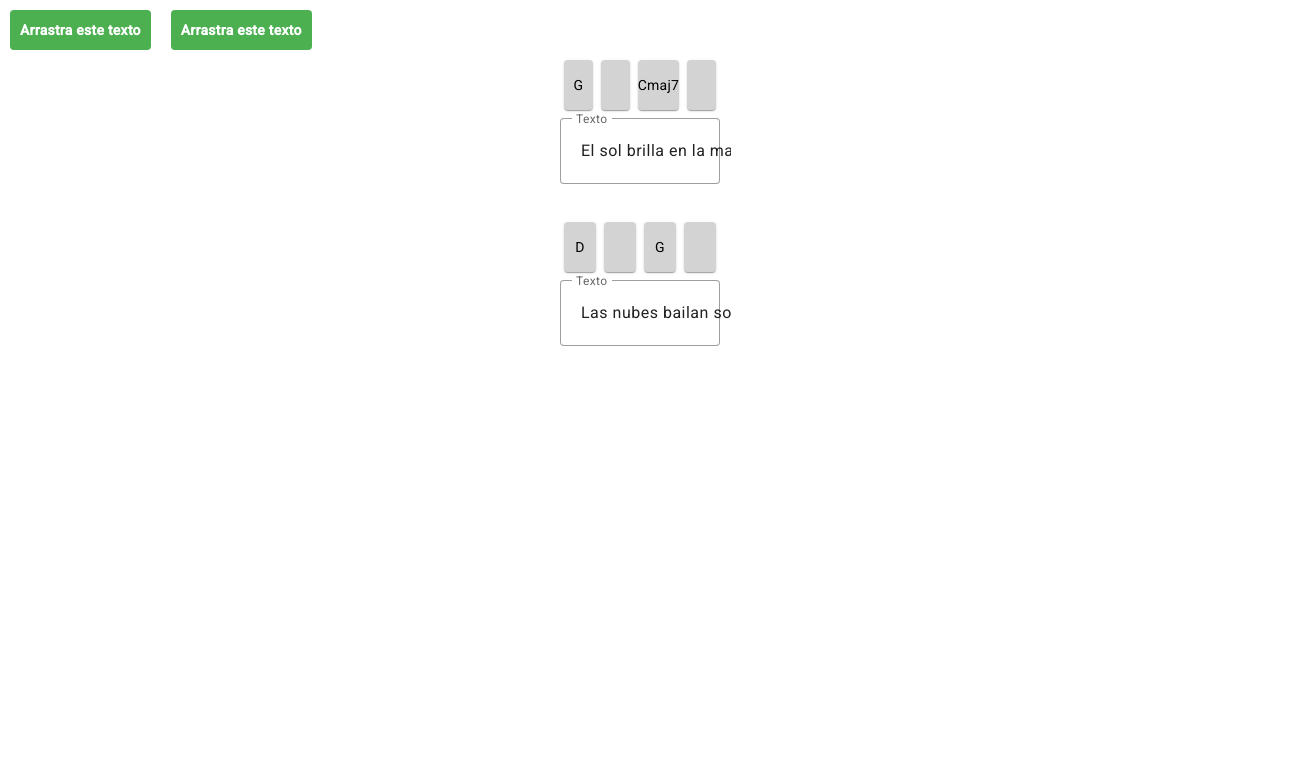
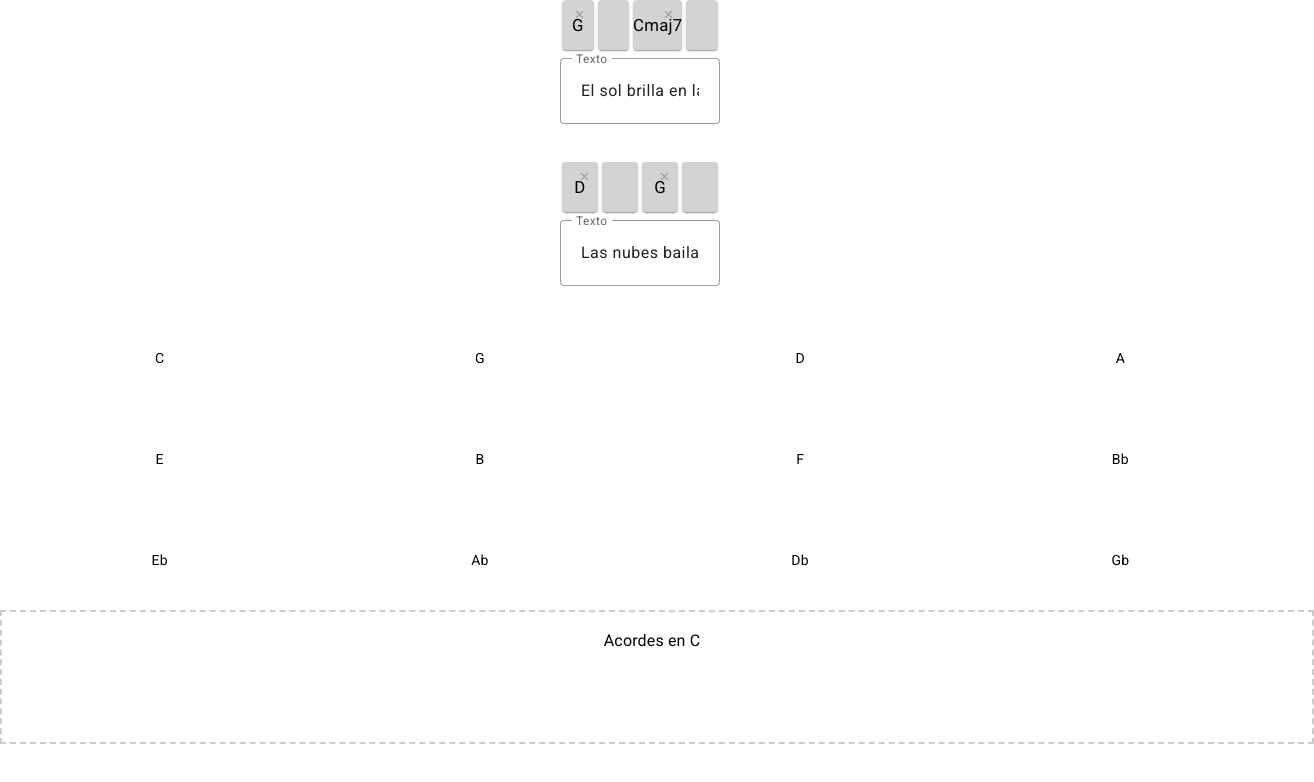
Before and after one commit to MarcosR109/TFG_front_pruebas, an Angular app: page / in a window 1280 px wide. Shown: the top 782 px of the page, 1314 px wide, since content can reach past the window. Built offline with nearby package versions, Linux system fonts and the light colour scheme.

Commit message:
añadiendo slider para acordes

```diff
--- a/src/app/app.component.html
+++ b/src/app/app.component.html
@@ -1 +1,2 @@
 <app-cancion></app-cancion>
+<app-chord-slider></app-chord-slider>
--- a/src/app/app.component.ts
+++ b/src/app/app.component.ts
@@ -9,6 +9,7 @@ import { SquareComponent } from './square/square.component';
 import { TextinputComponent } from './textinput/textinput.component';
 import { TextBoxesComponent } from './text-boxes/text-boxes.component';
 import { CancionComponent } from './cancion/cancion.component';
+import { ChordSliderComponent } from './cancion/chord-slider/chord-slider.component';
 
 @Component({
   selector: 'app-root',
@@ -23,6 +24,7 @@ import { CancionComponent } from './cancion/cancion.component';
     TextinputComponent,
     TextBoxesComponent,
     CancionComponent,
+    ChordSliderComponent,
   ],
   templateUrl: './app.component.html',
   styleUrls: ['./app.component.css'],
--- /dev/null
+++ b/src/app/cancion/chord-slider/chord-slider.component.css
@@ -0,0 +1,31 @@
+.container {
+  display: flex;
+  flex-direction: column;
+  align-items: center;
+  gap: 20px;
+}
+
+.chords-container,
+.selection-container {
+  display: flex;
+  flex-wrap: wrap;
+  gap: 10px;
+  border: 2px dashed #ccc;
+  padding: 15px;
+  width: 100%;
+  min-height: 80px;
+  justify-content: center;
+}
+
+.chord {
+  padding: 10px 15px;
+  background: #673ab7;
+  color: white;
+  border-radius: 5px;
+  cursor: grab;
+  user-select: none;
+}
+
+.chord.selected {
+  background: #ff9800;
+}
--- /dev/null
+++ b/src/app/cancion/chord-slider/chord-slider.component.html
@@ -0,0 +1,26 @@
+<!-- Selección de tonalidades en forma de grid -->
+<div class="tonalidades-container">
+  <mat-grid-list cols="4" rowHeight="100px">
+    <mat-grid-tile
+      *ngFor="let tonalidad of tonalidades"
+      (click)="selectTonalidad(tonalidad)"
+      [class.selected]="tonalidad === selectedTonalidad"
+    >
+      <div class="tile-content">
+        {{ tonalidad }}
+      </div>
+    </mat-grid-tile>
+  </mat-grid-list>
+</div>
+
+<!-- Visualización de los acordes para la tonalidad seleccionada -->
+<div class="chords-container">
+  <h3>Acordes en {{ selectedTonalidad }}</h3>
+  <mat-grid-list cols="7" rowHeight="100px">
+    <mat-grid-tile *ngFor="let chord of acordes" cdkDrag>
+      <div class="tile-content">
+        {{ chord }}
+      </div>
+    </mat-grid-tile>
+  </mat-grid-list>
+</div>
--- /dev/null
+++ b/src/app/cancion/chord-slider/chord-slider.component.ts
@@ -0,0 +1,59 @@
+import { Component } from '@angular/core';
+import { acordesPorTonalidad } from '../utils';
+import { NgModule } from '@angular/core';
+import { BrowserModule } from '@angular/platform-browser';
+import { BrowserAnimationsModule } from '@angular/platform-browser/animations';
+import { MatTableModule } from '@angular/material/table';
+import { DragDropModule } from '@angular/cdk/drag-drop';
+import { CommonModule } from '@angular/common';
+import { CdkDragDrop, copyArrayItem } from '@angular/cdk/drag-drop';
+import { MatFormFieldModule } from '@angular/material/form-field';
+import { MatSelect, MatSelectModule } from '@angular/material/select';
+import { FormsModule } from '@angular/forms';
+import { MatGridListModule } from '@angular/material/grid-list';
+
+@Component({
+  selector: 'app-chord-slider',
+  imports: [
+    MatTableModule,
+    DragDropModule,
+    CommonModule,
+    MatFormFieldModule,
+    MatSelectModule,
+    CommonModule,
+    MatSelect,
+    FormsModule,
+    MatGridListModule,
+  ],
+  templateUrl: './chord-slider.component.html',
+  styleUrls: ['./chord-slider.component.css'],
+})
+export class ChordSliderComponent {
+  tonalidades = Object.keys(acordesPorTonalidad); // Lista de tonalidades
+  selectedTonalidad: string = this.tonalidades[0]; // Tonalidad seleccionada por defecto
+  acordes: string[] = []; // Acordes de la tonalidad seleccionada
+  acordesSeleccionados: string[] = []; // Acordes que el usuario arrastra
+
+  constructor() {
+    this.actualizarAcordes();
+  }
+
+  // Actualiza la lista de acordes cuando cambia la tonalidad
+  actualizarAcordes(): void {
+    this.acordes = Object.values(acordesPorTonalidad[this.selectedTonalidad]);
+  }
+
+  // Maneja el evento de arrastre y copia el acorde al área de selección
+  drop(event: CdkDragDrop<string[]>): void {
+    copyArrayItem(
+      event.previousContainer.data,
+      this.acordesSeleccionados,
+      event.previousIndex,
+      this.acordesSeleccionados.length
+    );
+  }
+  selectTonalidad(tonalidad: string): void {
+    this.selectedTonalidad = tonalidad;
+    this.acordes = Object.values(acordesPorTonalidad[this.selectedTonalidad]);
+  }
+}
--- /dev/null
+++ b/src/app/cancion/utils.ts
@@ -0,0 +1,142 @@
+interface AcordesPorTonalidad {
+  [tonalidad: string]: {
+    [grado: number]: string;
+  };
+}
+export const acordesPorTonalidad: AcordesPorTonalidad = {
+  C: {
+    1: 'C',
+    2: 'Dm',
+    3: 'Em',
+    4: 'F',
+    5: 'G',
+    6: 'Am',
+    7: 'Bdim',
+  },
+  G: {
+    1: 'G',
+    2: 'Am',
+    3: 'Bm',
+    4: 'C',
+    5: 'D',
+    6: 'Em',
+    7: 'F#dim',
+  },
+  D: {
+    1: 'D',
+    2: 'Em',
+    3: 'F#m',
+    4: 'G',
+    5: 'A',
+    6: 'Bm',
+    7: 'C#dim',
+  },
+  A: {
+    1: 'A',
+    2: 'Bm',
+    3: 'C#m',
+    4: 'D',
+    5: 'E',
+    6: 'F#m',
+    7: 'G#dim',
+  },
+  E: {
+    1: 'E',
+    2: 'F#m',
+    3: 'G#m',
+    4: 'A',
+    5: 'B',
+    6: 'C#m',
+    7: 'D#dim',
+  },
+  B: {
+    1: 'B',
+    2: 'C#m',
+    3: 'D#m',
+    4: 'E',
+    5: 'F#',
+    6: 'G#m',
+    7: 'A#dim',
+  },
+  F: {
+    1: 'F',
+    2: 'Gm',
+    3: 'Am',
+    4: 'Bb',
+    5: 'C',
+    6: 'Dm',
+    7: 'Edim',
+  },
+  Bb: {
+    1: 'Bb',
+    2: 'Cm',
+    3: 'Dm',
+    4: 'Eb',
+    5: 'F',
+    6: 'Gm',
+    7: 'Adim',
+  },
+  Eb: {
+    1: 'Eb',
+    2: 'Fm',
+    3: 'Gm',
+    4: 'Ab',
+    5: 'Bb',
+    6: 'Cm',
+    7: 'Ddim',
+  },
+  Ab: {
+    1: 'Ab',
+    2: 'Bbm',
+    3: 'Cm',
+    4: 'Db',
+    5: 'Eb',
+    6: 'Fm',
+    7: 'Gdim',
+  },
+  Db: {
+    1: 'Db',
+    2: 'Ebm',
+    3: 'Fm',
+    4: 'Gb',
+    5: 'Ab',
+    6: 'Bbm',
+    7: 'Cdim',
+  },
+  Gb: {
+    1: 'Gb',
+    2: 'Abm',
+    3: 'Bbm',
+    4: 'Cb',
+    5: 'Db',
+    6: 'Ebm',
+    7: 'Fdim',
+  },
+};
+
+export const variaciones = [
+  '5', // Power chord (C5)
+  '6', // Sexta agregada (C6)
+  '69', // Sexta con novena (C69)
+  '7b5', // Séptima con quinta disminuida (C7b5)
+  '7#5', // Séptima con quinta aumentada (C7#5)
+  'b5', // Quinto disminuido (C7b5 o parte de acordes alterados)
+  '#5', // Quinto aumentado (Caug o C+)
+  'b9', // Novena disminuida (C7b9 o parte de acordes alterados)
+  '#9', // Novena aumentada (C7#9 o parte de acordes alterados)
+  'b13', // Treceava disminuida (C7b13 o parte de acordes alterados)
+  '#13', // Treceava aumentada (C7#13 o parte de acordes alterados)
+  'maj7', // Séptima mayor (Cmaj7)
+  'm7', // Séptima menor (Cm7)
+  '7', // Séptima dominante (C7)
+  'm', // Acorde menor (Cm)
+  'aug', // Acorde aumentado (Caug o C+)
+  'dim', // Acorde disminuido (Cdim)
+  'sus2', // Suspensión 2 (Csus2)
+  'sus4', // Suspensión 4 (Csus4)
+  'add9', // Acorde con novena añadida (Cadd9)
+  'maj9', // Novena mayor (Cmaj9)
+  'm9', // Novena menor (Cm9)
+  '11', // Acorde con 11 (C11)
+  '13', // Treceava (C13)
+];
--- a/src/app/text-boxes/text-boxes.component.css
+++ b/src/app/text-boxes/text-boxes.component.css
@@ -13,7 +13,6 @@
   gap: 8px;
 }
 
-/* Los cuadrados toman el mismo ancho de maxWidth */
 .square-container {
   display: flex;
   justify-content: space-between;
@@ -21,50 +20,77 @@
 }
 
 .square {
-  width: 25%;
-  height: 40px;
-  background-color: #ddd;
-  display: flex;
-  align-items: center;
-  justify-content: center;
-  border-radius: 4px;
-}
-
-/* El mat-form-field y los inputs mantienen el mismo tamaño */
-.input-field {
+  position: relative; /* Necesario para posicionar el botón de forma absoluta */
   width: 100%;
-}
-.input-field input {
-  width: 100%;
-  text-align: left; /* Justifica el texto a la izquierda */
-  padding: 5px;
-  border: 1px solid #ccc;
-  box-sizing: border-box;
-}
-.drag-item {
-  display: inline-block;
-  padding: 10px;
-  margin: 10px;
-  background-color: #4caf50;
-  color: white;
-  font-weight: bold;
-  cursor: move;
-  border-radius: 4px;
-}
-.square {
-  width: 50rem; /* Tamaño fijo */
   height: 50px;
   background-color: lightgray;
   display: flex;
   justify-content: center;
   align-items: center;
-  margin: 0 4px;
+  margin: 0 2px;
   cursor: pointer;
   border-radius: 4px;
 }
 
+.delete-button {
+  position: absolute; /* Posicionamiento absoluto */
+  top: 4px; /* Ajusta la posición vertical */
+  right: 4px; /* Ajusta la posición horizontal */
+  background: none;
+  border: none;
+  padding: 0;
+  margin: 0;
+  width: 20px; /* Tamaño del botón */
+  height: 20px; /* Tamaño del botón */
+  display: flex;
+  align-items: center;
+  justify-content: center;
+  cursor: pointer;
+}
+
+.delete-button svg {
+  width: 15px; /* Tamaño del ícono */
+  height: 15px; /* Tamaño del ícono */
+}
+
+.delete-button:hover svg {
+  fill: #ff4444; /* Cambia el color al pasar el mouse */
+}
+
 .square-content {
-  font-size: 1em;
+  font-size: 1.2em;
   text-align: center;
-  min-width: 100%; /* Asegura que no cambie de tamaño */
 }
+
+.input-field {
+  width: 100%;
+}
+
+.input-field input {
+  width: 100%;
+  text-align: left;
+  padding: 5px;
+  border: 1px solid #ccc;
+  box-sizing: border-box;
+}
+
+.acorde-input {
+  width: 90px; /* Ajusta el tamaño según necesites */
+  font-size: 0.9em; /* Tamaño de fuente más pequeño */
+}
+
+.acorde-input .mat-form-field-wrapper {
+  padding: 5px; /* Elimina el padding interno */
+}
+
+.acorde-input .mat-form-field-outline {
+  border-radius: 3px; /* Bordes redondeados */
+}
+
+.acorde-input .mat-input-element {
+  text-align: center; /* Centra el texto */
+  padding: 4px; /* Ajusta el padding */
+}
+::ng-deep .mat-form-field-appearance-outline .mat-form-field-outline {
+  height: 30px; /* Reduce la altura del input */
+}
--- a/src/app/text-boxes/text-boxes.component.html
+++ b/src/app/text-boxes/text-boxes.component.html
@@ -1,13 +1,5 @@
-<div class="drag-item" cdkDrag [cdkDragData]="'Texto corto'">
-  Arrastra este texto
-</div>
-<div #el class="drag-item" cdkDrag [cdkDragData]="'Texto corto'">
-  Arrastra este texto
-</div>
-
 <div class="grid-container">
-  <!-- Contenedor de cuadrados (todos tendrán el mismo ancho) -->
-  <div *ngFor="let linea of lines; let lineIndex = index" class="input-group">
+  <div *ngFor="let linea of lines" class="input-group">
     <div class="square-container" [style.width]="maxWidth">
       <mat-card
         class="square"
@@ -15,27 +7,39 @@
         cdkDropList
         [cdkDropListData]="acorde"
       >
-        <div class="square-content" cdkDrag [cdkDragData]="acorde.acorde">
-          {{ (acorde?.acorde || "") + (acorde?.variacion || "") }}
+        <!-- Botón "x" para limpiar el contenido textual (solo visible si hay contenido) -->
+        <button
+          *ngIf="acorde.acorde"
+          class="delete-button"
+          (click)="eliminarAcorde(linea.nLinea, squareIndex)"
+        >
+          <svg
+            xmlns="http://www.w3.org/2000/svg"
+            height="15px"
+            viewBox="0 -960 960 960"
+            width="15px"
+            fill="#999999"
+          >
+            <path
+              d="m291-240-51-51 189-189-189-189 51-51 189 189 189-189 51 51-189 189 189 189-51 51-189-189-189 189Z"
+            />
+          </svg>
+        </button>
+        <!-- Contenido del acorde -->
+        <div class="square-content">
+          {{ acorde.acorde
+          }}<span *ngIf="acorde.variacion">{{ acorde.variacion }}</span>
         </div>
       </mat-card>
     </div>
-
-    <!-- Input con ancho igual a maxWidth -->
+    <!-- Campo de entrada de texto -->
     <mat-form-field
       appearance="outline"
       class="input-field"
       [style.width]="maxWidth"
     >
       <mat-label>Texto</mat-label>
-      <input
-        matInput
-        [(ngModel)]="linea.letra"
-        placeholder="Texto recibido"
-        [style.width]="maxWidth"
-      />
+      <input matInput [(ngModel)]="linea.letra" placeholder="Texto recibido" />
     </mat-form-field>
   </div>
 </div>
-
-<!-- Campo de entrada de texto -->
--- a/src/app/text-boxes/text-boxes.component.ts
+++ b/src/app/text-boxes/text-boxes.component.ts
@@ -9,6 +9,8 @@ import { TextinputComponent } from '../textinput/textinput.component';
 import { DragDropModule } from '@angular/cdk/drag-drop';
 import { Linea } from '../cancion/linea';
 import { Input } from '@angular/core';
+import { MatIconModule } from '@angular/material/icon';
+import { acordesPorTonalidad, variaciones } from '../cancion/utils';
 @Component({
   selector: 'app-text-boxes',
   standalone: true,
@@ -23,33 +25,21 @@ import { Input } from '@angular/core';
     MatButtonModule,
     TextinputComponent,
     DragDropModule,
+    MatIconModule,
   ],
 })
 export class TextBoxesComponent {
   @Input() lines?: Linea[] = [];
   maxWidth: string = '10rem'; // Ancho inicial mínimo
 
-  /*updateText(_$event: string[]): void {
-    console.log('Updating text', _$event);
-    this.lines = _$event.map((linea) => ({ letra: linea }));
-    this.updateMaxWidth();
-  }*/
-
-  /*updateMaxWidth(): void {
-    const charWidth = 9; // Ajustado para mejorar el tamaño
-    const minWidth = 100; // Mínimo tamaño en px
-    const maxWidth = 500; // Máximo tamaño en px
-    let newWidth = Math.max(
-      ...this.lines.map((l) => l.letra.length * charWidth),
-      minWidth
-    );
-    this.maxWidth = `${Math.min(newWidth, maxWidth)}px`;
-  }*/
-  /*
-  onDrop(event: any, lineIndex: number, squareIndex: number): void {
-    const text = event.item.data;
-    this.lines[lineIndex].letra = this.lines[lineIndex].letra || '';
-    this.lines[lineIndex].letra += ` ${text}`;
+  // Función para eliminar un acorde
+  eliminarAcorde(nLinea: number, squareIndex: number) {
+    const linea = this.lines?.find((line) => line.nLinea === nLinea);
+    if (linea) {
+      const acorde = linea.acordes[squareIndex];
+      console.log(acorde);
+      acorde.acorde = ''; // Limpiamos el acorde
+      acorde.variacion = ''; // Limpiamos la variación
+    }
   }
-*/
 }
```
Also changed, not shown: 1 other file (tests, documents, lock files or other folders).
